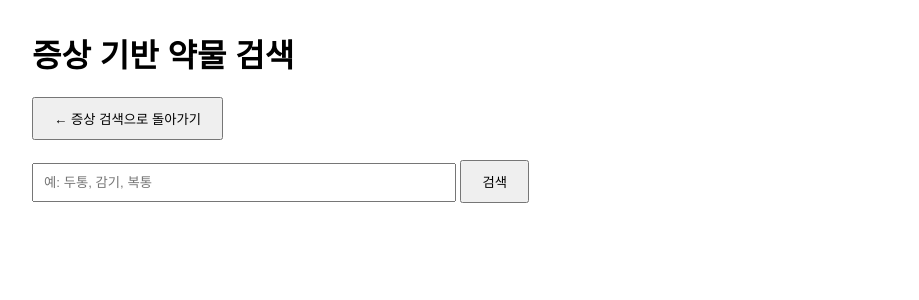
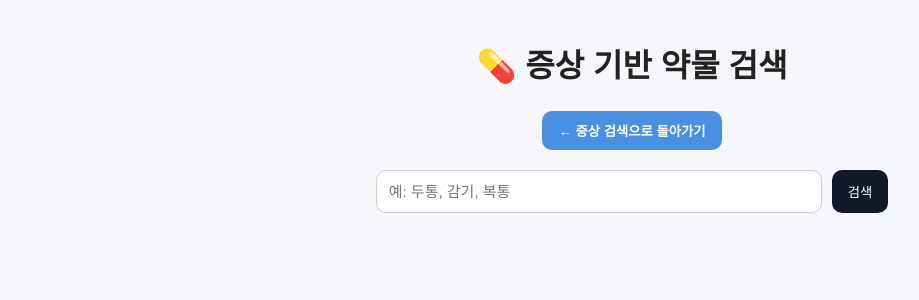
Before and after one commit to clue31415/flask, a Flask app: page /drug in a window 1280 px wide. Shown: the top 300 px of the page, without its empty margins (8-927 px from the left). Run offline with Flask 3, Linux system fonts and the light colour scheme.

Commit message:
Update index.html

```diff
--- a/templates/index.html
+++ b/templates/index.html
@@ -6,95 +6,185 @@
 
     <style>
         body {
-            font-family: Arial;
-            max-width: 1200px;
-            margin: 30px auto;
+            font-family: "Apple SD Gothic Neo", Arial, sans-serif;
+            background: #f5f7fb;
+            margin: 0;
+        }
+
+        .container {
+            max-width: 1100px;
+            margin: 40px auto;
+            padding: 0 20px;
+        }
+
+        h1 {
+            text-align: center;
+            margin-bottom: 25px;
+            color: #222;
+        }
+
+        .top-menu {
+            display: flex;
+            justify-content: center;
+            margin-bottom: 20px;
+        }
+
+        .top-menu button {
+            padding: 10px 16px;
+            border: none;
+            border-radius: 10px;
+            background: #4a90e2;
+            color: white;
+            cursor: pointer;
+            font-weight: bold;
+        }
+
+        .top-menu button:hover {
+            background: #357bd8;
+        }
+
+        form {
+            display: flex;
+            justify-content: center;
+            gap: 10px;
+            margin-bottom: 20px;
         }
 
         input {
-            width: 400px;
-            padding: 10px;
+            width: 420px;
+            padding: 12px;
+            border-radius: 10px;
+            border: 1px solid #ccc;
+            font-size: 15px;
+            outline: none;
         }
 
-        button {
-            padding: 10px 20px;
+        button.search {
+            padding: 12px 16px;
+            border-radius: 10px;
+            border: none;
+            background: #111827;
+            color: white;
             cursor: pointer;
         }
 
-        .top-menu {
-            margin-bottom: 20px;
+        button.search:hover {
+            background: #000;
         }
 
         .selected-symptom {
-            background: #eef6ff;
+            background: #e8f1ff;
             border: 1px solid #b9d7ff;
-            padding: 12px;
-            border-radius: 8px;
-            margin-top: 20px;
-            margin-bottom: 20px;
+            padding: 12px 16px;
+            border-radius: 12px;
+            margin: 20px auto;
+            max-width: 600px;
+            text-align: center;
+            font-weight: bold;
+            color: #1d4ed8;
         }
 
+        h2 {
+            text-align: center;
+            margin: 30px 0 10px;
+        }
+
+        /* CARD */
         .card {
-            border: 1px solid #ddd;
-            padding: 15px;
-            margin-top: 15px;
-            border-radius: 10px;
+            background: white;
+            border-radius: 16px;
+            margin-top: 18px;
+            padding: 18px;
+            box-shadow: 0 4px 15px rgba(0,0,0,0.05);
             cursor: pointer;
             transition: 0.2s;
         }
 
         .card:hover {
-            background-color: #f8f8f8;
+            transform: translateY(-2px);
+            box-shadow: 0 8px 25px rgba(0,0,0,0.08);
         }
 
         .title {
+            font-size: 20px;
             margin-bottom: 10px;
+            color: #111827;
         }
 
         .summary {
             display: flex;
-            gap: 20px;
+            gap: 18px;
             align-items: flex-start;
         }
 
-        .image-area {
-            flex-shrink: 0;
-        }
-
         .image-area img {
-            width: 160px;
-            border-radius: 8px;
+            width: 140px;
+            height: 140px;
+            object-fit: contain;
+            border-radius: 10px;
+            background: #f3f4f6;
+            padding: 8px;
         }
 
         .info-area {
             flex: 1;
         }
 
+        .info-area p {
+            margin: 6px 0;
+            color: #374151;
+            line-height: 1.4;
+        }
+
+        .label {
+            font-weight: bold;
+            color: #111827;
+        }
+
+        /* DETAIL */
         .detail {
             display: none;
             margin-top: 15px;
             padding-top: 15px;
-            border-top: 1px solid #ddd;
+            border-top: 1px solid #eee;
+            color: #374151;
+            line-height: 1.6;
+        }
+
+        .detail p {
+            margin: 10px 0;
+        }
+
+        .badge {
+            display: inline-block;
+            padding: 4px 10px;
+            border-radius: 20px;
+            font-size: 12px;
+            background: #eef2ff;
+            color: #4338ca;
+            margin-bottom: 8px;
         }
 
         .arrow {
             text-align: center;
-            font-size: 26px;
-            margin-top: 12px;
-            color: #555;
-            user-select: none;
+            font-size: 22px;
+            margin-top: 10px;
+            color: #6b7280;
         }
 
         .empty {
-            margin-top: 30px;
-            color: #777;
+            text-align: center;
+            margin-top: 40px;
+            color: #6b7280;
         }
     </style>
 </head>
 
 <body>
 
-<h1>증상 기반 약물 검색</h1>
+<div class="container">
+
+    <h1>💊 증상 기반 약물 검색</h1>
 
     <div class="top-menu">
         <button onclick="location.href='/symptom'">
@@ -110,12 +200,12 @@
             value="{{ keyword }}"
             required
         >
-    <button type="submit">검색</button>
+        <button class="search" type="submit">검색</button>
     </form>
 
     {% if keyword %}
     <div class="selected-symptom">
-    <strong>선택된 증상:</strong> {{ keyword }}
+        선택된 증상: {{ keyword }}
     </div>
     {% endif %}
 
@@ -206,24 +275,25 @@
     {% elif keyword %}
 
     <div class="empty">
-    <h3>검색 결과가 없습니다.</h3>
-    <p>다른 증상명으로 검색해보세요.</p>
+        <h3>검색 결과가 없습니다</h3>
+        <p>다른 증상으로 다시 검색해보세요</p>
     </div>
 
     {% endif %}
 
+</div>
+
 <script>
 function toggleDetail(card) {
-
     const detail = card.querySelector(".detail");
     const arrow = card.querySelector(".arrow");
 
     if (detail.style.display === "block") {
         detail.style.display = "none";
-        arrow.textContent = "▼";
+        arrow.textContent = "▼ 클릭해서 상세보기";
     } else {
         detail.style.display = "block";
-        arrow.textContent = "▲";
+        arrow.textContent = "▲ 접기";
     }
 }
 </script>
```
Also changed, not shown: other parts of templates/index.html (+13 -34 lines). Lines whose indentation alone changed are shown as unchanged.
